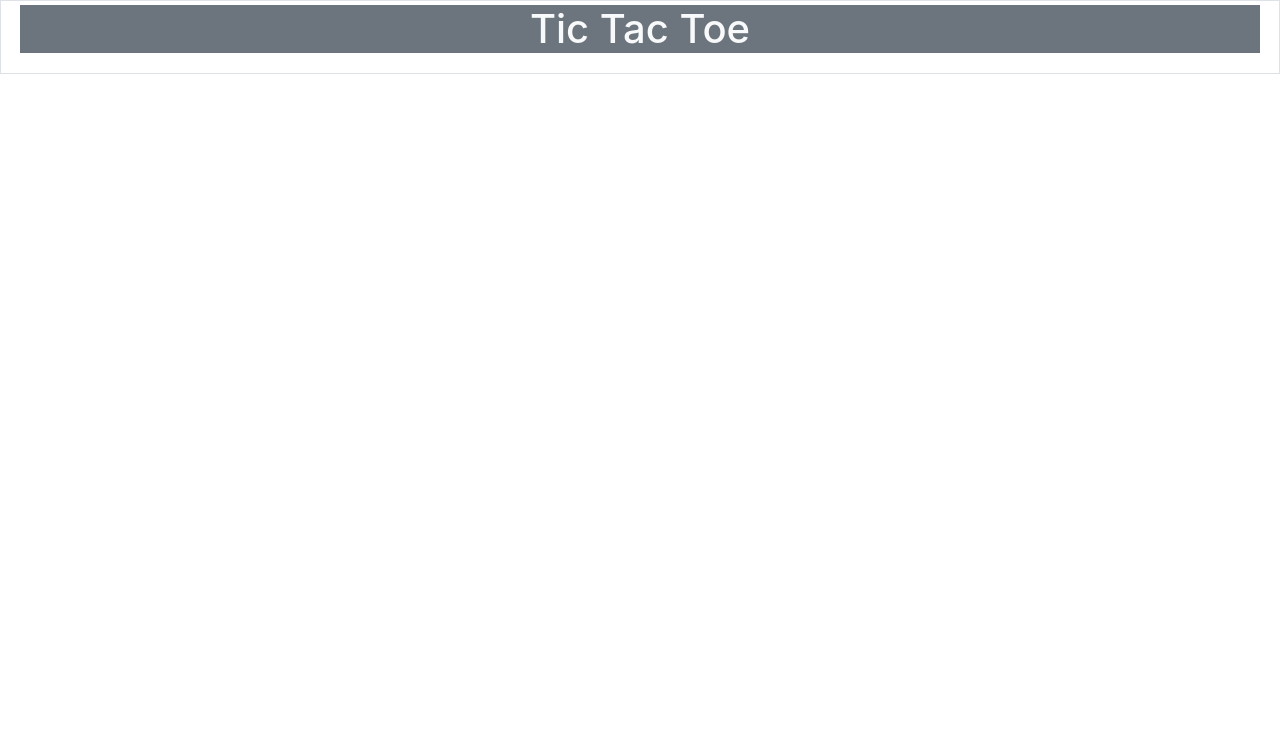
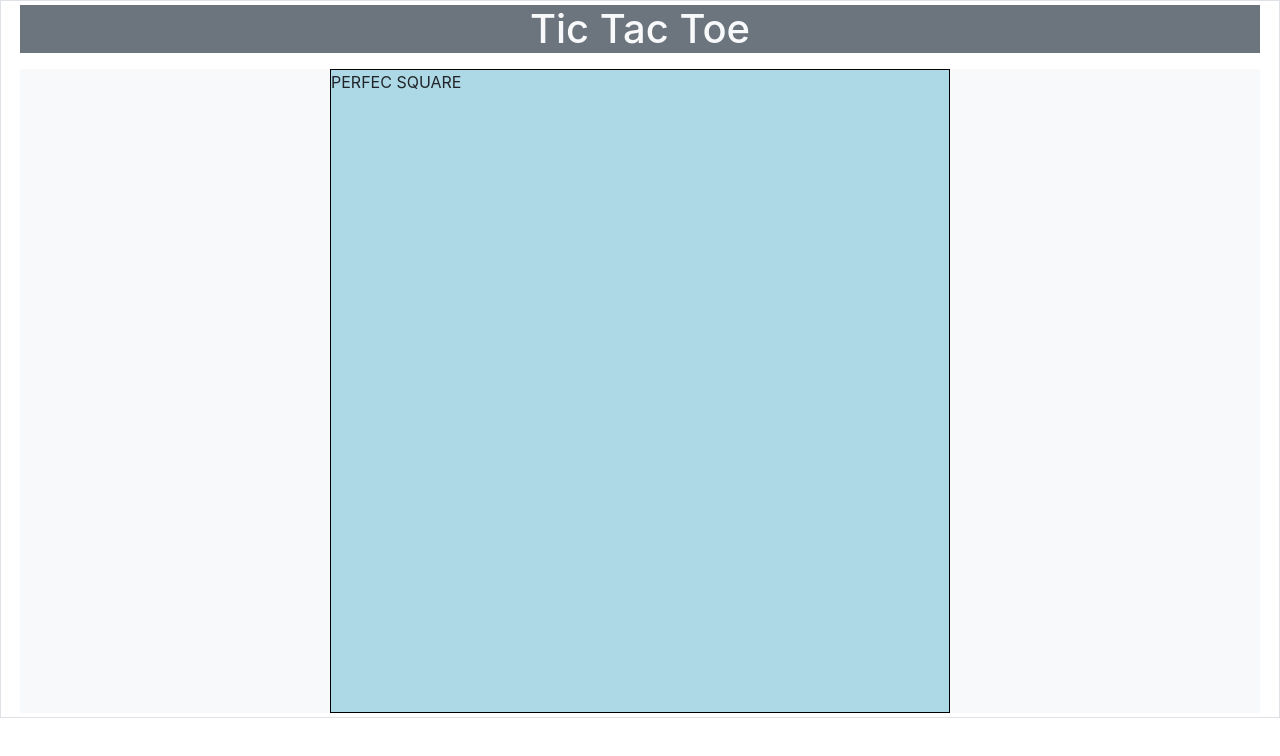
Before and after one commit to Noelcarino/TicTacToe, a React (Create React App) app: page / in a window 1280 px wide. Shown: the top 756 px of the page. Built offline with nearby package versions, Linux system fonts and the light colour scheme.

Commit message:
1/30 | Made a perfect square for the boardpiece

```diff
--- /dev/null
+++ b/src/components/gameboard.css
@@ -0,0 +1,24 @@
+.gameBoard-container {
+    display: flex;
+}
+
+.square {
+
+    width: 50%;
+    border: 1px solid black;
+    position: relative;
+    background-color: lightblue;
+    margin: auto;
+}
+
+.square:after {
+    padding-bottom: 100%;
+    content: '';
+    display: block;
+}
+
+.gameBoard {
+    position: absolute;
+    width: 100%;
+    height: 100%;
+}
--- a/src/components/gameboard.jsx
+++ b/src/components/gameboard.jsx
@@ -1,9 +1,17 @@
 import React from 'react';
+import './gameboard.css';
 
 export default class GameBoard extends React.Component {
     render(){
         return (
-            <div className="bg-dark">
+            <div className="container-fluid bg-light p-0">
+                <div className="gameBoard-container m-auto">
+                    <div className="square">
+                        <div className="content">
+                            PERFEC SQUARE
+                        </div>
+                    </div>
+                </div>
             </div>
         )
     }
```
